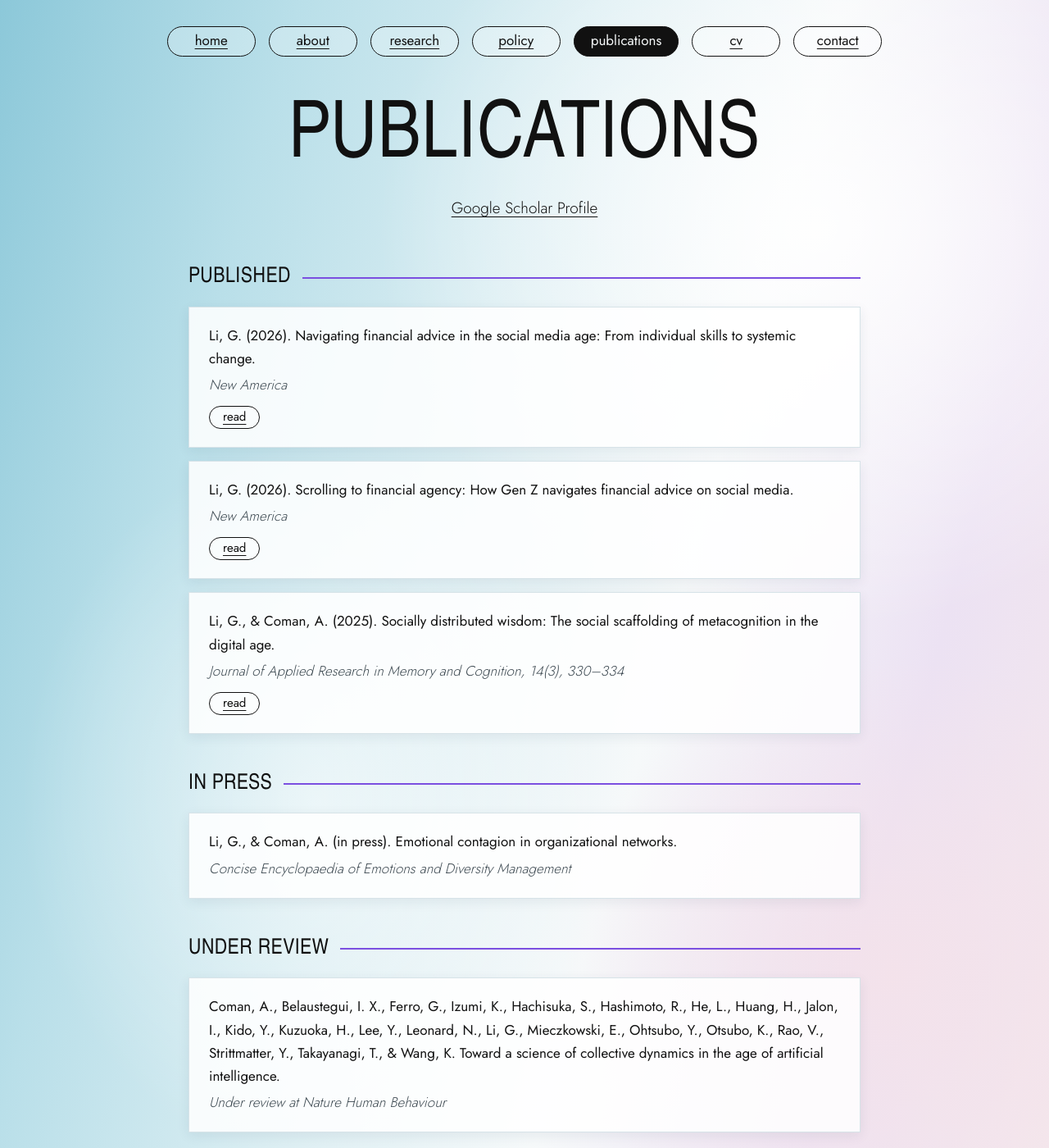
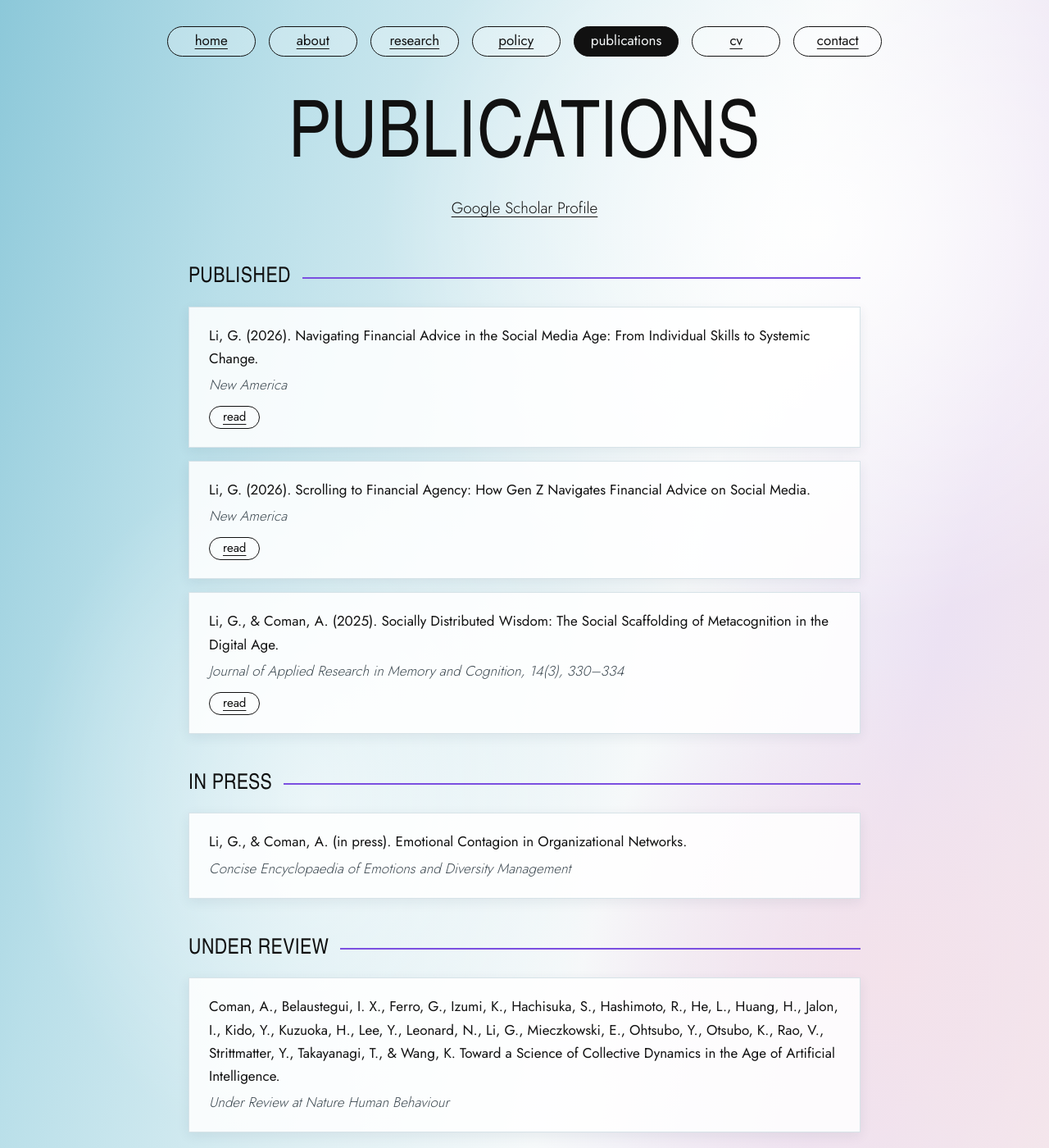
Before and after one commit to gracielleli/gracielleli.github.io, a Jekyll site: the page built from publications.html, in a window 1280 px wide and 1400 px high. Shown: the whole window at 82% size. Built offline with Jekyll 4.4.1, drawn with Linux system fonts in a browser that asks for light colours; some web fonts are replaced.

```diff
--- a/_data/publications.yml
+++ b/_data/publications.yml
@@ -3,25 +3,25 @@
 # "status" decides which section it appears in: published, in press, or under review.
 # To add one: copy an entry (from "- citation:" to its last line), paste it, and change the words.
 
-- citation: "Coman, A., Belaustegui, I. X., Ferro, G., Izumi, K., Hachisuka, S., Hashimoto, R., He, L., Huang, H., Jalon, I., Kido, Y., Kuzuoka, H., Lee, Y., Leonard, N., Li, G., Mieczkowski, E., Ohtsubo, Y., Otsubo, K., Rao, V., Strittmatter, Y., Takayanagi, T., & Wang, K. Toward a science of collective dynamics in the age of artificial intelligence."
-  venue: "Under review at Nature Human Behaviour"
+- citation: "Coman, A., Belaustegui, I. X., Ferro, G., Izumi, K., Hachisuka, S., Hashimoto, R., He, L., Huang, H., Jalon, I., Kido, Y., Kuzuoka, H., Lee, Y., Leonard, N., Li, G., Mieczkowski, E., Ohtsubo, Y., Otsubo, K., Rao, V., Strittmatter, Y., Takayanagi, T., & Wang, K. Toward a Science of Collective Dynamics in the Age of Artificial Intelligence."
+  venue: "Under Review at Nature Human Behaviour"
   status: "under review"
 
-- citation: "Li, G., & Coman, A. (in press). Emotional contagion in organizational networks."
+- citation: "Li, G., & Coman, A. (in press). Emotional Contagion in Organizational Networks."
   venue: "Concise Encyclopaedia of Emotions and Diversity Management"
   status: "in press"
 
-- citation: "Li, G. (2026). Navigating financial advice in the social media age: From individual skills to systemic change."
+- citation: "Li, G. (2026). Navigating Financial Advice in the Social Media Age: From Individual Skills to Systemic Change."
   venue: "New America"
   status: "published"
   link: "https://www.newamerica.org/insights/navigating-financial-advice-in-the-social-media-age-from-individual-skills-to-systemic-change/"
 
-- citation: "Li, G. (2026). Scrolling to financial agency: How Gen Z navigates financial advice on social media."
+- citation: "Li, G. (2026). Scrolling to Financial Agency: How Gen Z Navigates Financial Advice on Social Media."
   venue: "New America"
   status: "published"
   link: "https://www.newamerica.org/insights/scrolling-to-financial-agency/"
 
-- citation: "Li, G., & Coman, A. (2025). Socially distributed wisdom: The social scaffolding of metacognition in the digital age."
+- citation: "Li, G., & Coman, A. (2025). Socially Distributed Wisdom: The Social Scaffolding of Metacognition in the Digital Age."
   venue: "Journal of Applied Research in Memory and Cognition, 14(3), 330–334"
   status: "published"
   link: "https://doi.org/10.1037/mac0000251"
```
